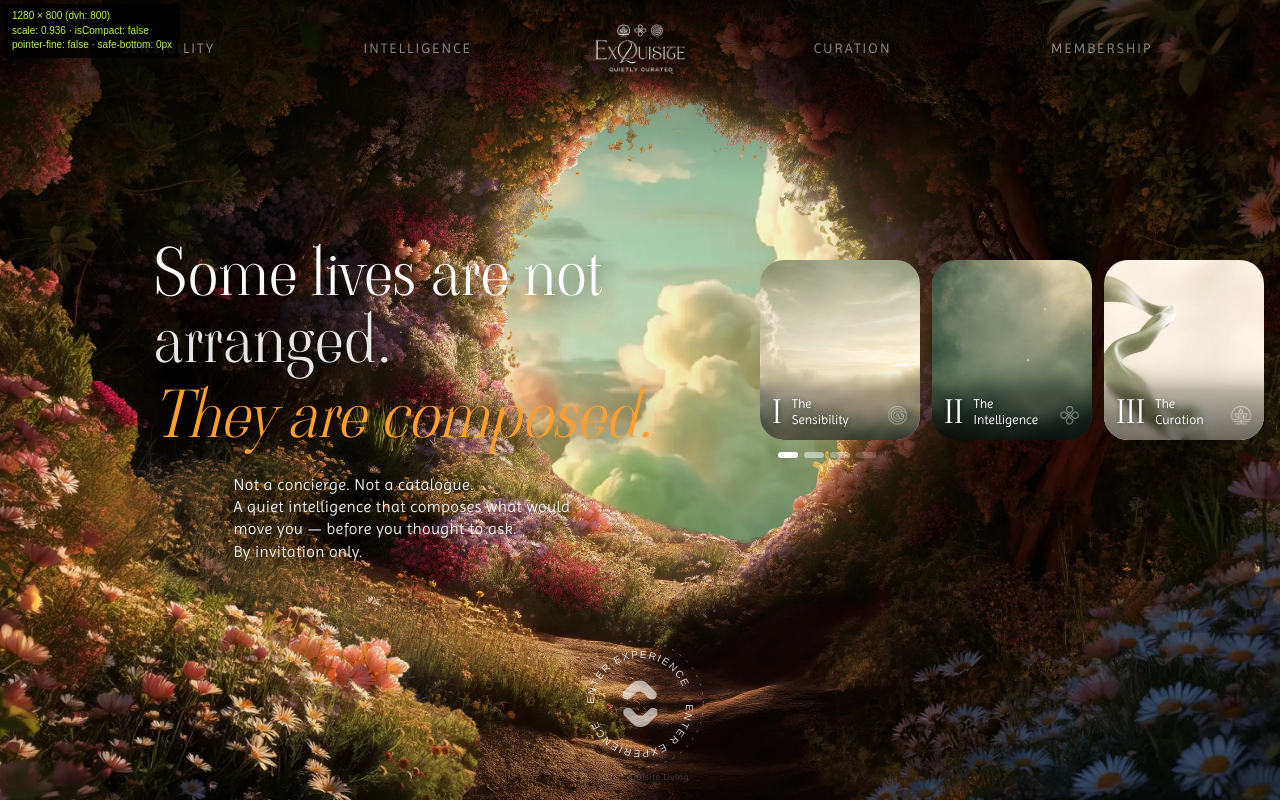
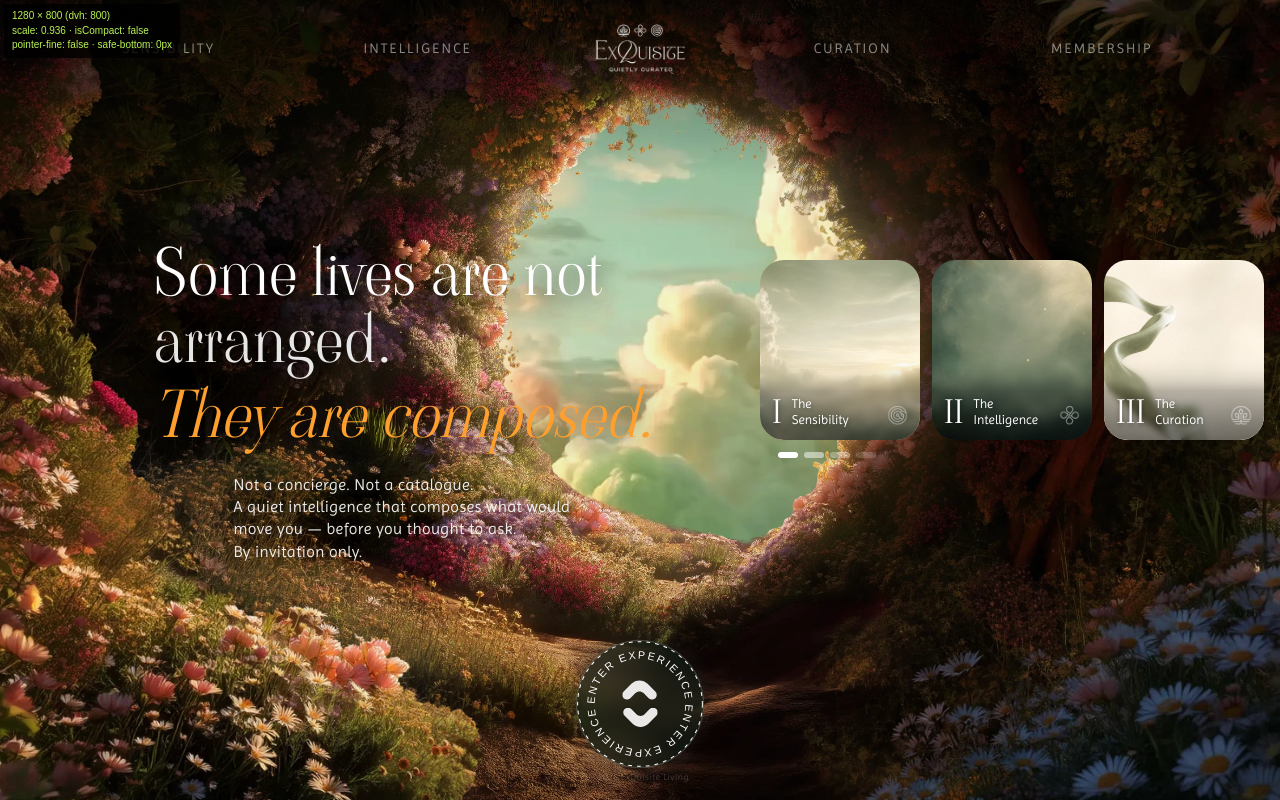
Before and after one commit to Quasar-Tech-in/Exquisite_living_frontend, a Next.js app: page / in a window 1280 px wide. Built offline with nearby package versions, Linux system fonts and the light colour scheme.

Commit message:
refactor(ui): elevate Enter Experience button prominence, improve Concierge/Advisor text legibility, and refine leaf transitions

```diff
--- a/components/CardsFerrisWheel.tsx
+++ b/components/CardsFerrisWheel.tsx
@@ -112,7 +112,7 @@ export default function CardsFerrisWheel({ activeCardIndex, setActiveCardIndex }
               boxShadow: isWebActive
                 ? "0 25px 50px -12px rgba(0, 0, 0, 0.6), 0 0 30px rgba(255, 255, 255, 0.08)"
                 : "0 8px 16px -4px rgba(0, 0, 0, 0.3)",
-              transition: "transform 0.6s cubic-bezier(0.16, 1, 0.3, 1), opacity 0.6s cubic-bezier(0.16, 1, 0.3, 1), box-shadow 0.6s cubic-bezier(0.16, 1, 0.3, 1)",
+              transition: "transform 0.5s cubic-bezier(0.16, 1, 0.3, 1), opacity 0.5s cubic-bezier(0.16, 1, 0.3, 1), box-shadow 0.5s cubic-bezier(0.16, 1, 0.3, 1)",
             }}
             onClick={(e) => {
               e.stopPropagation();
--- a/components/EnterExperienceButton.tsx
+++ b/components/EnterExperienceButton.tsx
@@ -41,7 +41,7 @@ export default function EnterExperienceButton(
           transition: { duration: 0.65, ease: [0.8, 0, 1, 0.2] },
         },
       }}
-      className={`${rest.className} group flex h-32 w-32 items-center justify-center short:h-20 short:w-20`}
+      className={`${rest.className} group relative flex h-32 w-32 items-center justify-center rounded-full cursor-pointer short:h-20 short:w-20 shadow-[0_0_30px_rgba(0,0,0,0.6),0_0_20px_rgba(255,255,255,0.1)] backdrop-blur-md transition-all duration-500 hover:shadow-[0_0_40px_rgba(255,255,255,0.25)]`}
     >
       {/* Rotating Border and Text Container */}
       <motion.div
@@ -63,10 +63,10 @@ export default function EnterExperienceButton(
             transition: { duration: 0.5, delay: 0, ease: "easeInOut" },
           },
         }}
-        className={`pointer-events-none absolute inset-0 h-full w-full rounded-full transition-colors duration-500 ${
+        className={`pointer-events-none absolute inset-0 h-full w-full rounded-full transition-all duration-500 ${
           isExiting
             ? "bg-white text-black"
-            : "bg-transparent text-white/80 group-hover:bg-white group-hover:text-black"
+            : "bg-[#101c15]/70 text-white border border-white/20 group-hover:bg-white group-hover:text-black group-hover:border-white"
         }`}
       >
         {/* Custom Dashed Border & Circular Text */}
@@ -74,22 +74,22 @@ export default function EnterExperienceButton(
           viewBox="0 0 100 100"
           className="h-full w-full overflow-visible"
         >
-          {/* Custom dashed border: dash length 6, gap length 8 */}
+          {/* Custom dashed border: dash length 3, gap length 4 */}
           <circle
             cx="50"
             cy="50"
             r="49.5"
             fill="none"
             stroke="currentColor"
-            strokeWidth="0.3"
-            strokeDasharray="2 5"
+            strokeWidth="0.8"
+            strokeDasharray="3 4"
           />
           <path
             id="textPath"
             d="M 50, 50 m -36, 0 a 36,36 0 1,1 72,0 a 36,36 0 1,1 -72,0"
             fill="none"
           />
-          <text className="fill-current text-[8px] font-light tracking-[0.15em] uppercase">
+          <text className="fill-current text-[8.5px] font-medium tracking-[0.18em] uppercase">
             <textPath
               href="#textPath"
               startOffset="0%"
@@ -116,7 +116,7 @@ export default function EnterExperienceButton(
           className={`rotate-180 brightness-0 transition-all duration-500 ${
             isExiting
               ? "opacity-100 invert-0"
-              : "opacity-60 invert group-hover:opacity-100 group-hover:invert-0"
+              : "opacity-90 invert group-hover:opacity-100 group-hover:invert-0"
           }`}
         />
         <Image
@@ -127,7 +127,7 @@ export default function EnterExperienceButton(
           className={`brightness-0 transition-all duration-500 ${
             isExiting
               ? "opacity-100 invert-0"
-              : "opacity-60 invert group-hover:opacity-100 group-hover:invert-0"
+              : "opacity-90 invert group-hover:opacity-100 group-hover:invert-0"
           }`}
         />
       </div>
--- a/components/scene2/Scene2.tsx
+++ b/components/scene2/Scene2.tsx
@@ -37,25 +37,25 @@ function ComparisonTable({ activeIndex }: { activeIndex: number }) {
   const isExquisiteActive = activeIndex >= 0 && activeIndex <= 3;
   return (
     <div className="flex flex-col gap-3 text-xs font-light md:text-sm">
-      {/* Concierge — neutral, recessive */}
+      {/* Concierge — neutral, legible but recessive relative to ExQuisite */}
       <div
-        className="flex items-center justify-between rounded border border-white/6 p-3 opacity-50"
-        style={{ background: "rgba(255,255,255,0.02)" }}
+        className="flex items-center justify-between rounded border border-white/12 p-3 transition-colors"
+        style={{ background: "rgba(255,255,255,0.04)" }}
       >
-        <span className="text-[10px] tracking-widest text-white/40 uppercase md:text-xs">
+        <span className="text-[10px] font-medium tracking-widest text-white/70 uppercase md:text-xs">
           The concierge
         </span>
-        <span className="text-white/60">Responds to requests</span>
+        <span className="text-white/85">Responds to requests</span>
       </div>
-      {/* Advisor — neutral, recessive */}
+      {/* Advisor — neutral, legible but recessive relative to ExQuisite */}
       <div
-        className="flex items-center justify-between rounded border border-white/6 p-3 opacity-50"
-        style={{ background: "rgba(255,255,255,0.02)" }}
+        className="flex items-center justify-between rounded border border-white/12 p-3 transition-colors"
+        style={{ background: "rgba(255,255,255,0.04)" }}
       >
-        <span className="text-[10px] tracking-widest text-white/40 uppercase md:text-xs">
+        <span className="text-[10px] font-medium tracking-widest text-white/70 uppercase md:text-xs">
           The advisor
         </span>
-        <span className="text-white/60">Presents options</span>
+        <span className="text-white/85">Presents options</span>
       </div>
       {/* Separator */}
       <div className="border-t border-white/8" />
--- a/components/scene2/Scene2LowerCloudsLayer.tsx
+++ b/components/scene2/Scene2LowerCloudsLayer.tsx
@@ -27,7 +27,7 @@ export default function Scene2LowerCloudsLayer({ floorX, floorY, activeCardIndex
       {/* Inner wrapper handles wheel swipe parallax with a spring transition */}
       <motion.div
         animate={{ x: cloudXOffset }}
-        transition={{ type: "spring", stiffness: 100, damping: 20 }}
+        transition={{ type: "spring", stiffness: 280, damping: 28, mass: 0.8 }}
       >
         <img
           src={"lower-clouds.webp"}
--- a/components/scene2/Scene2WheelLayer.tsx
+++ b/components/scene2/Scene2WheelLayer.tsx
@@ -87,7 +87,7 @@ export default function Scene2WheelLayer({
               ? { duration: 0 } // snap — no rotate animation on exit, just slide down
               : !isActive
               ? { duration: 1.4, ease: [0.9, 0, 0.1, 1], delay: 0 }
-              : { type: "spring", stiffness: 100, damping: 20 },
+              : { type: "spring", stiffness: 280, damping: 28, mass: 0.8 },
             scale: { duration: 0.4 },
           }}
         >
```
